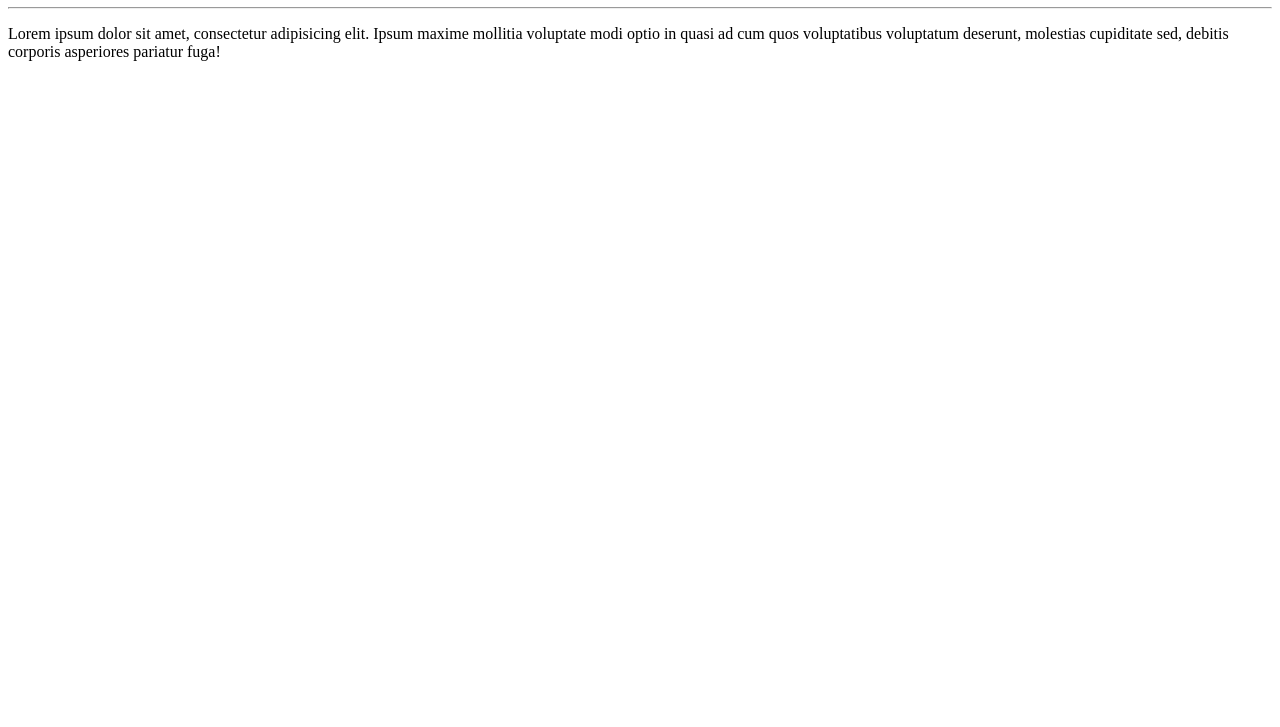
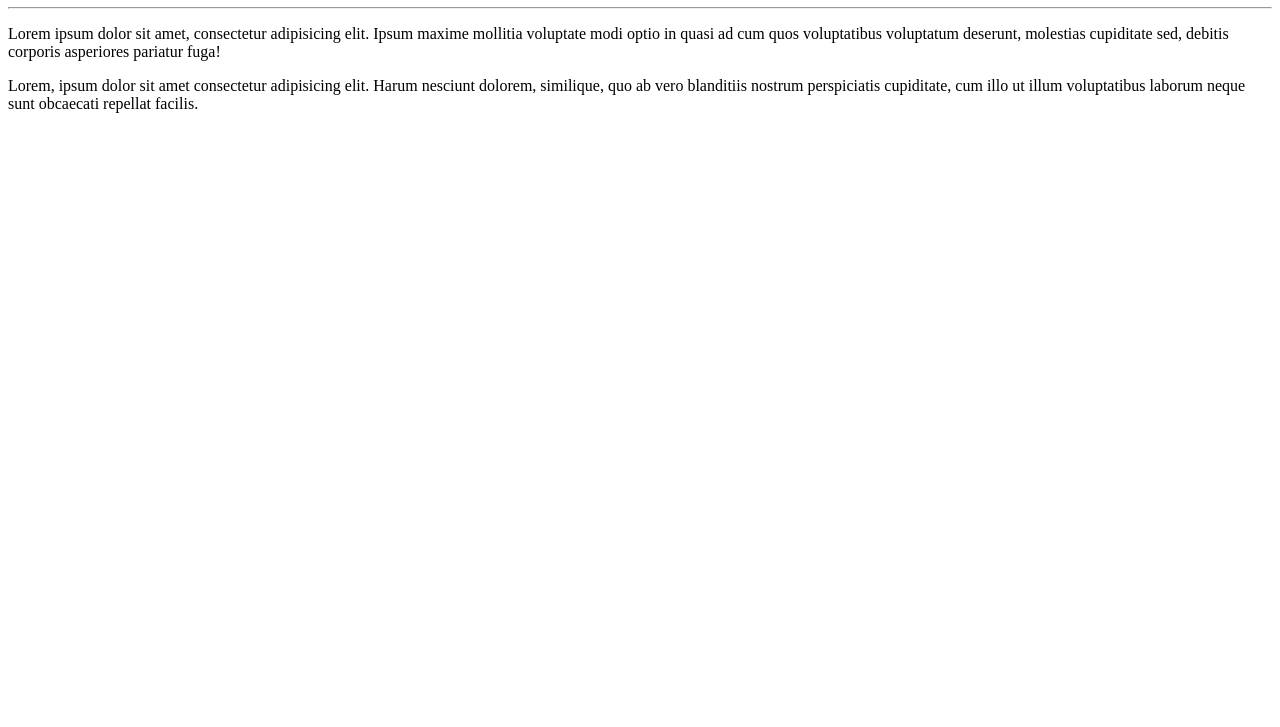
Before and after one commit to carolinecamillo/Ola--Mundo, a plain HTML site: page site-exemplo/index.html in a window 1280 px wide. Shown: the part 73-800 px from the top of the page. Drawn offline with Linux system fonts and the light colour scheme.

Commit message:
Adicionei um parágrafo

```diff
--- a/site-exemplo/index.html
+++ b/site-exemplo/index.html
@@ -10,5 +10,6 @@
     <h1>Olá, Mundo!</h1>
     <hr>
     <p>Lorem ipsum dolor sit amet, consectetur adipisicing elit. Ipsum maxime mollitia voluptate modi optio in quasi ad cum quos voluptatibus voluptatum deserunt, molestias cupiditate sed, debitis corporis asperiores pariatur fuga!</p>
+    <p>Lorem, ipsum dolor sit amet consectetur adipisicing elit. Harum nesciunt dolorem, similique, quo ab vero blanditiis nostrum perspiciatis cupiditate, cum illo ut illum voluptatibus laborum neque sunt obcaecati repellat facilis.</p>
 </body>
 </html>
```
